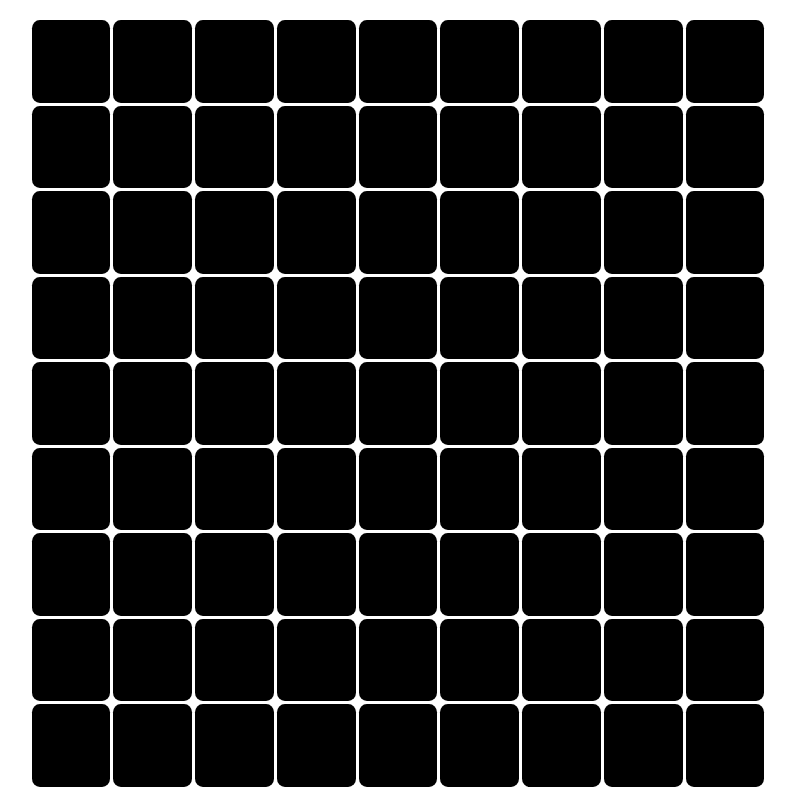
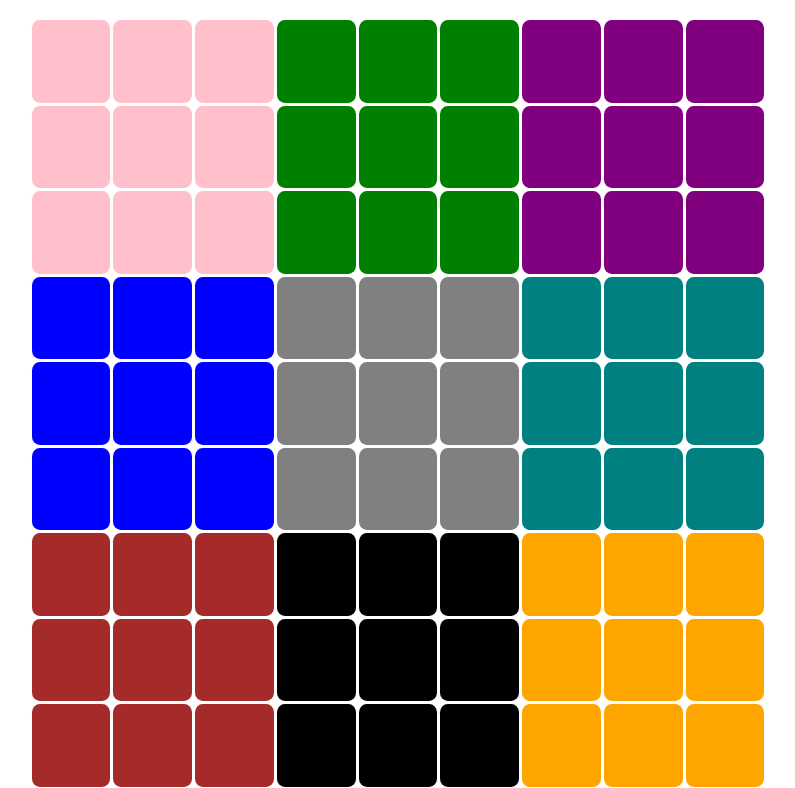
Before and after one commit to xakeom/Sudoku-webapp, a plain HTML site: page index.html in a window 1280 px wide. Shown: the part 61-849 px from the top of the page, without its empty margins (235-1030 px from the left). Drawn offline with Linux system fonts and the light colour scheme.

Commit message:
basic grouping

```diff
--- a/index.html
+++ b/index.html
@@ -10,119 +10,119 @@
 
 <!-- Row 1 -->
 <div class="container">
-<div class="square"></div>
-<div class="square"></div>
-<div class="square"></div>
-<div class="square"></div>
-<div class="square"></div>
-<div class="square"></div>
-<div class="square"></div>
-<div class="square"></div>
-<div class="square"></div>
+<div class="square frst"></div>
+<div class="square frst"></div>
+<div class="square frst"></div>
+<div class="square scnd"></div>
+<div class="square scnd"></div>
+<div class="square scnd"></div>
+<div class="square thrd"></div>
+<div class="square thrd"></div>
+<div class="square thrd"></div>
 </div>
 
 <!-- Row 2 -->
 <div class="container">
-<div class="square"></div>
-<div class="square"></div>
-<div class="square"></div>
-<div class="square"></div>
-<div class="square"></div>
-<div class="square"></div>
-<div class="square"></div>
-<div class="square"></div>
-<div class="square"></div>
+<div class="square frst"></div>
+<div class="square frst"></div>
+<div class="square frst"></div>
+<div class="square scnd"></div>
+<div class="square scnd"></div>
+<div class="square scnd"></div>
+<div class="square thrd"></div>
+<div class="square thrd"></div>
+<div class="square thrd"></div>
 </div>
 
 <!-- Row 3 -->
 <div class="container">
-<div class="square"></div>
-<div class="square"></div>
-<div class="square"></div>
-<div class="square"></div>
-<div class="square"></div>
-<div class="square"></div>
-<div class="square"></div>
-<div class="square"></div>
-<div class="square"></div>
+<div class="square frst"></div>
+<div class="square frst"></div>
+<div class="square frst"></div>
+<div class="square scnd"></div>
+<div class="square scnd"></div>
+<div class="square scnd"></div>
+<div class="square thrd"></div>
+<div class="square thrd"></div>
+<div class="square thrd"></div>
 </div>
 
 <!-- Row 4 -->
 <div class="container">
-<div class="square"></div>
-<div class="square"></div>
-<div class="square"></div>
-<div class="square"></div>
-<div class="square"></div>
-<div class="square"></div>
-<div class="square"></div>
-<div class="square"></div>
-<div class="square"></div>
+<div class="square frth"></div>
+<div class="square frth"></div>
+<div class="square frth"></div>
+<div class="square ffth"></div>
+<div class="square ffth"></div>
+<div class="square ffth"></div>
+<div class="square sxth"></div>
+<div class="square sxth"></div>
+<div class="square sxth"></div>
 </div>
 
 <!-- Row 5 -->
 <div class="container">
-<div class="square"></div>
-<div class="square"></div>
-<div class="square"></div>
-<div class="square"></div>
-<div class="square"></div>
-<div class="square"></div>
-<div class="square"></div>
-<div class="square"></div>
-<div class="square"></div>
+<div class="square frth"></div>
+<div class="square frth"></div>
+<div class="square frth"></div>
+<div class="square ffth"></div>
+<div class="square ffth"></div>
+<div class="square ffth"></div>
+<div class="square sxth"></div>
+<div class="square sxth"></div>
+<div class="square sxth"></div>
 </div>
 
 <!-- Row 6 -->
 <div class="container">
-<div class="square"></div>
-<div class="square"></div>
-<div class="square"></div>
-<div class="square"></div>
-<div class="square"></div>
-<div class="square"></div>
-<div class="square"></div>
-<div class="square"></div>
-<div class="square"></div>
+<div class="square frth"></div>
+<div class="square frth"></div>
+<div class="square frth"></div>
+<div class="square ffth"></div>
+<div class="square ffth"></div>
+<div class="square ffth"></div>
+<div class="square sxth"></div>
+<div class="square sxth"></div>
+<div class="square sxth"></div>
 </div>
 
 <!-- Row 7 -->
 <div class="container">
-<div class="square"></div>
-<div class="square"></div>
-<div class="square"></div>
-<div class="square"></div>
-<div class="square"></div>
-<div class="square"></div>
-<div class="square"></div>
-<div class="square"></div>
-<div class="square"></div>
+<div class="square svnth"></div>
+<div class="square svnth"></div>
+<div class="square svnth"></div>
+<div class="square gth"></div>
+<div class="square gth"></div>
+<div class="square gth"></div>
+<div class="square nnth"></div>
+<div class="square nnth"></div>
+<div class="square nnth"></div>
 </div>
 
 <!-- Row 8 -->
 <div class="container">
-<div class="square"></div>
-<div class="square"></div>
-<div class="square"></div>
-<div class="square"></div>
-<div class="square"></div>
-<div class="square"></div>
-<div class="square"></div>
-<div class="square"></div>
-<div class="square"></div>
+<div class="square svnth"></div>
+<div class="square svnth"></div>
+<div class="square svnth"></div>
+<div class="square gth"></div>
+<div class="square gth"></div>
+<div class="square gth"></div>
+<div class="square nnth"></div>
+<div class="square nnth"></div>
+<div class="square nnth"></div>
 </div>
 
 <!-- Row 9 -->
 <div class="container">
-<div class="square"></div>
-<div class="square"></div>
-<div class="square"></div>
-<div class="square"></div>
-<div class="square"></div>
-<div class="square"></div>
-<div class="square"></div>
-<div class="square"></div>
-<div class="square"></div>
+<div class="square svnth"></div>
+<div class="square svnth"></div>
+<div class="square svnth"></div>
+<div class="square gth"></div>
+<div class="square gth"></div>
+<div class="square gth"></div>
+<div class="square nnth"></div>
+<div class="square nnth"></div>
+<div class="square nnth"></div>
 </div>
 
 <script type="text/javascript" src="script/script.js"></script>
--- a/style/style.css
+++ b/style/style.css
@@ -22,3 +22,39 @@ h1 {
 	margin: 20px auto;
 	max-width: 750px;
 }
+
+.frst {
+	background-color: pink;
+}
+
+.scnd {
+	background-color: green;
+}
+
+.thrd {
+	background-color: purple;
+}
+
+.frth {
+	background-color: blue;
+}
+
+.ffth {
+	background-color: gray;
+}
+
+.sxth {
+	background-color: teal;
+}
+
+.svnth {
+	background-color: brown;
+}
+
+.ght {
+	background-color: red;
+}
+
+.nnth {
+	background-color: orange;
+}
```
